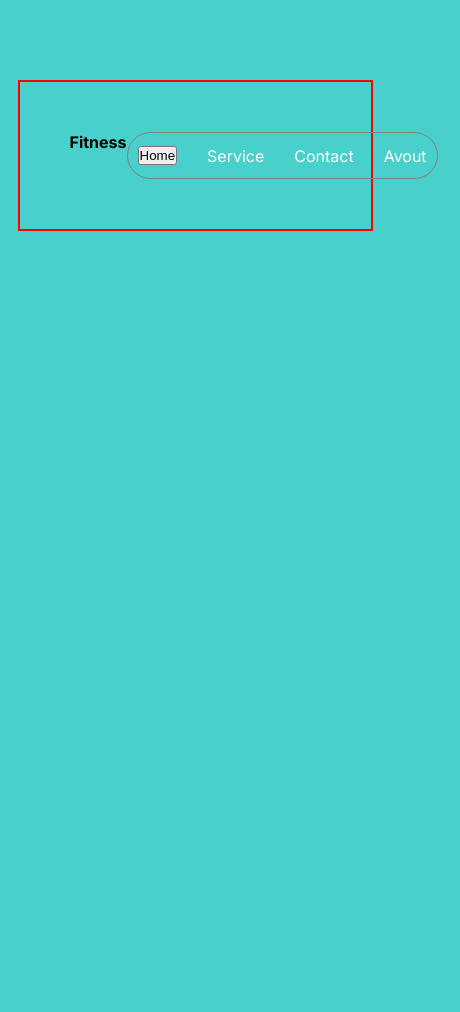
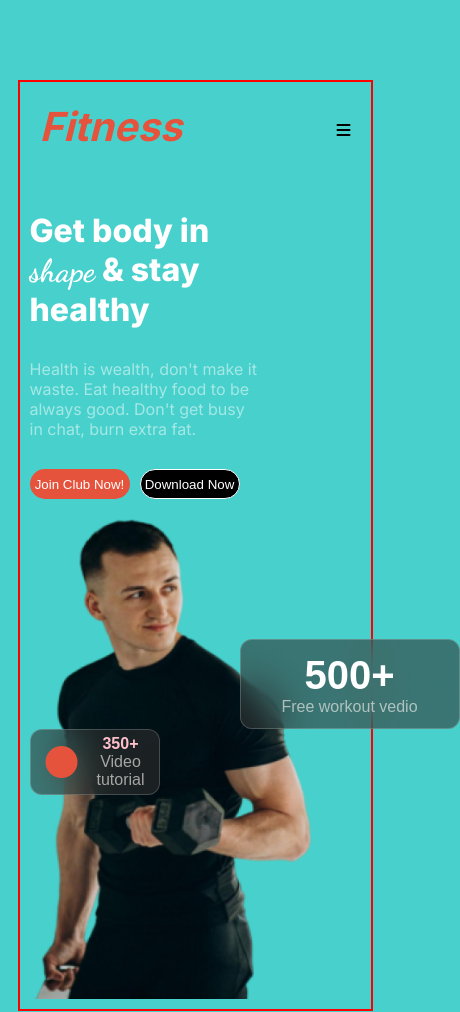
Before and after one commit to FarjanaEti/assignment-02-responsive, a plain HTML site: page index.html in a window 390 px wide. Shown: the whole page, 460 px wide, since content can reach past the window. Before the commit the page ends 844 px from the top, so only its background shows below. Drawn offline with Linux system fonts and the light colour scheme.

Commit message:
banner section done

```diff
--- a/index.html
+++ b/index.html
@@ -18,13 +18,35 @@
  <p>Service</p>
  <p>Contact</p>
 <p>Avout</p>
+</div>
 <i id="bars" class="fa-solid fa-bars"></i>
-  </div>
-
 </nav>
 </header>
 <main>
-
+<section class="banner">
+    <div class="banner-text">
+<h1>Get body in <br> <span class="italic">shape</span> & stay healthy</h1>
+ <p class="shared-p">Health is wealth, don't make it waste. Eat healthy food to be always good. Don't get busy in chat, burn extra fat.</p>
+ <div class="button">
+ <button class="btn-primary">Join Club Now!</button>
+ <button class="button-2">Download Now</button></div>
+</div>
+<div class="banner-img">
+<button class="vedio-350">
+<i style=" font-size: 2rem; color: rgba(230, 83, 60); margin: 10px;" class="fa-solid fa-circle"></i>
+ <div>
+ <span class="tutorial">350+</span><br>
+ <span class="shared-span">Video tutorial</span>
+ </div>
+ </button>
+ <div>
+ <button class="vedio-500">
+<span class="vedio">500+</span><br>
+ <span class="shared-span">Free workout vedio</span>
+ </button>
+ </div>
+ </div>
+</section>
 </main>
 <footer>
 
--- a/styles/practice.css
+++ b/styles/practice.css
@@ -1,5 +1,10 @@
 @import url('https://fonts.googleapis.com/css2?family=Dancing+Script:wght@400..700&display=swap');
 @import url('https://fonts.googleapis.com/css2?family=Dancing+Script:wght@400..700&family=Inter:wght@100..900&display=swap');
+.italic{
+ font-family: "Dancing Script", cursive;
+ }
+ @import url('https://fonts.googleapis.com/css2?family=Dancing+Script:wght@400..700&family=Inter:wght@100..900&display=swap');
+
 body{
  font-family: "Inter", sans-serif;
 width: 90%;
@@ -29,5 +34,162 @@ padding: 50px;
  color: white;
  }
  #bars{
-    display: none;
+     display: none;
+  }
+ .orenge-color{
+ color: rgb(230, 83, 60);
+ font-size: 2.5rem;
+ font-weight: 800px;
+ font-style: italic;
  }
+ .btn-vav{
+    border-radius: 46px;
+   background: rgb(230, 60, 213);
+   width: 100px;
+  height: 30px;
+ border:none;
+ color: white;
+  }
+  /* nav ends here */
+  /* banner start here */
+  .banner{
+ display: flex;
+  padding: 50px 150px;
+  justify-content: space-between;
+ }
+  .banner-text{
+ width: 600px;
+  margin-top: 95px;
+ }
+ .banner-text h1{
+ font-size:4rem ;
+ font-weight: 900;
+   color: rgb(255, 255, 255);
+}
+.button-2{
+  width: 200px;
+  height: 50px;
+  border-radius: 30px;
+ border: none;
+ border: 1px solid rgb(255, 255, 255);
+ color: white;
+  background: black;
+ }
+ .banner-img{
+   background: url(../images/Images-2.png);
+  background-size: cover;
+  background-position: top;
+  width: 300px;
+   height: 600px;
+    margin-right: 100px;
+   position: relative;
+ }
+ .vedio-350{
+ display: flex;
+ align-items: center;
+ border: 1px solid rgba(255, 255, 255, 0.186);
+ width: 200px;
+ border-radius: 12px;
+ backdrop-filter: blur(20px);
+  background: rgba(48, 48, 48, 0.569);
+ padding: 20px;
+ margin-top: 430px;
+ margin-left: -110px;
+ }
+                              .vedio-500{
+                                border: 1px solid rgba(255, 255, 255, 0.193);
+                                width: 220px;
+                                height: 90px;
+                                border-radius: 12px;
+                                backdrop-filter: blur(20px);
+                                background: rgba(48, 48, 48, 0.569);
+                               position: absolute;
+                               top: 0px;
+                               margin-left: 210px;
+                               margin-top: 140px;
+                              }
+                              .vedio{
+                              font-size: 2.5rem;
+                              font-weight: 900;
+                              color: white;
+                              }
+                              .shared-span{
+                                font-size: 1rem;
+                              font-weight: 400;
+                              color: rgba(239, 237, 232, 0.65);
+                              }
+.tutorial{
+ font-size: 1.5rem;
+ font-weight: 900;
+  color: white;
+ }
+/* shared style */
+  .shared-p{
+   color: rgba(255, 255, 255, 0.5);
+   margin: 30px 0;
+  }
+ .btn-primary{
+ border-radius: 46px;
+ background: rgb(230, 83, 60);
+ width: 200px;
+height: 50px;
+ border: none;
+ color:white;
+ margin-top: 30px;
+  }
+
+  /* responsive for small device */
+  @media screen and (max-width:576px){
+    #bars{
+      display: block;
+      margin-top: 20px;
+    }
+    .nav-item-contentainer{
+       display: none;
+    }
+    .navbar{
+     justify-content: space-between;
+     padding: 20px;
+    }
+    .banner{
+   display: flex;
+   flex-direction: column;
+     padding: 10px 10px;
+    }
+    .banner-text{
+      width: 70%;
+      margin-top: 30px;
+    }
+    .banner-text h1{
+    font-size:2rem ;
+    font-weight: 800;
+  }
+  .button{
+       display: flex;
+       flex-direction: row;
+       align-items: center;
+  }
+  .button-2,.btn-primary{
+     width: 100px;
+     height: 30px;
+  }
+  .btn-primary{
+   margin-top: 0px;
+   margin-right: 10px;
+  }
+  /* banner card */
+  .banner-img{
+   height: 500px;
+  }
+ .vedio-350{
+   width: 130px;
+   padding: 5px;
+ margin-top: 230px;
+ margin-left: -0px;
+ }
+ .tutorial{
+  font-size: 1rem;
+ font-weight: 700;
+ color: pink;
+ }
+ }
```
